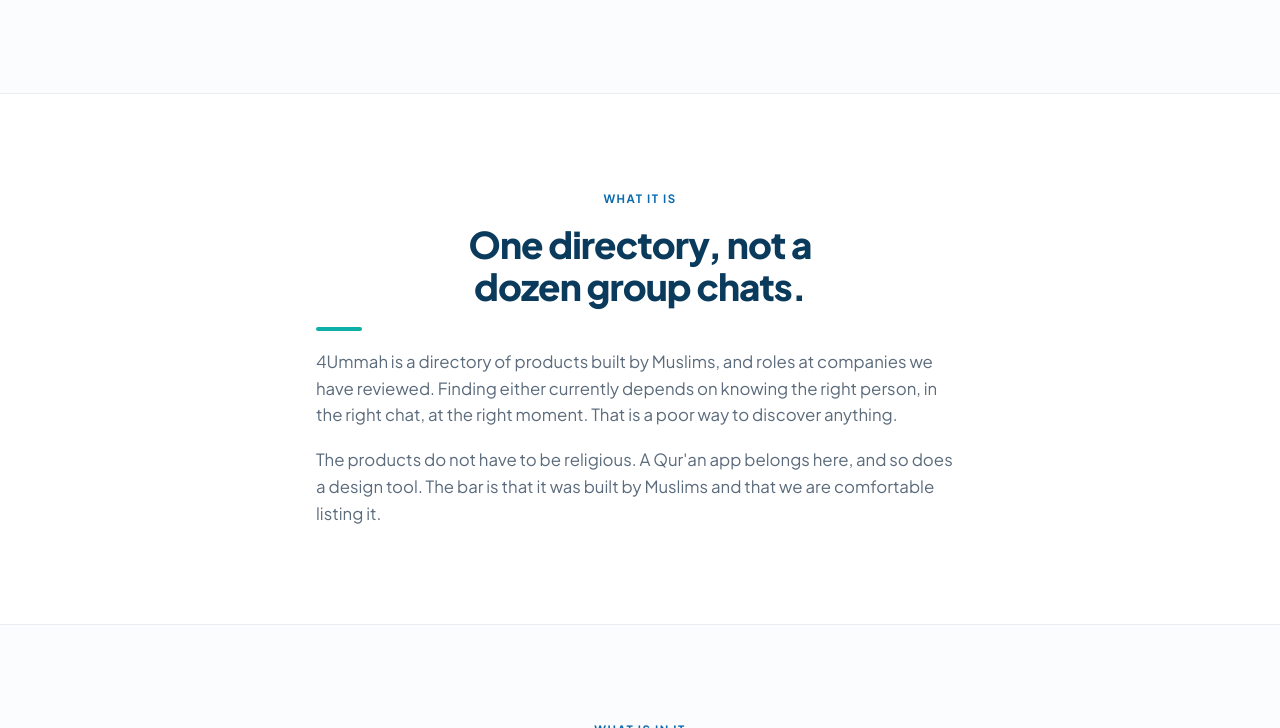
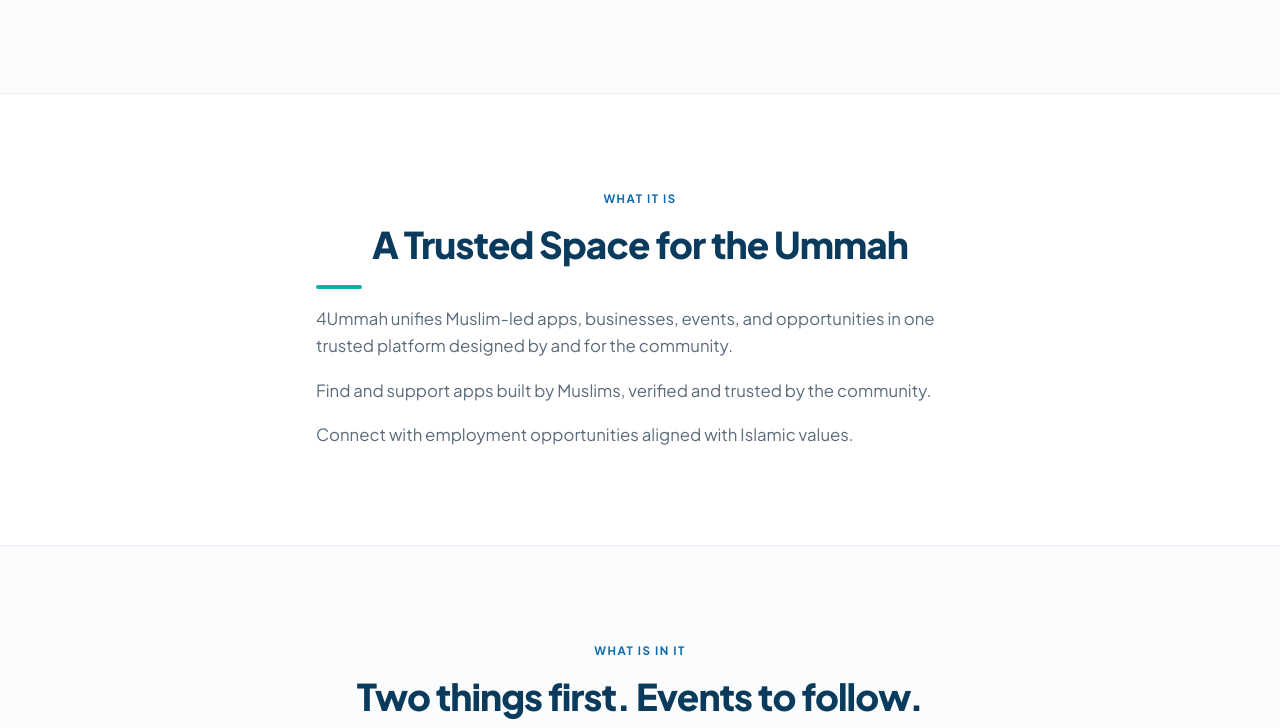
Before and after one commit to taseenw/4ummah-landing, a plain HTML site: page index.html in a window 1280 px wide. Shown: the part 598-1326 px from the top of the page. Drawn offline with Linux system fonts and the light colour scheme.

Commit message:
Rewrite the what it is section
Replaces the directory framing with the trusted space framing agreed with
the team. The heading carries the positioning and the three paragraphs
cover the platform, products and jobs in turn, so the section reads as the
pitch rather than as an explanation of a problem.

Co-Authored-By: Claude Opus 5 <noreply@anthropic.com>
Claude-Session: https://claude.ai/code/session_01XL8qaMW6oLjMGN4YeB4Uac

```diff
--- a/index.html
+++ b/index.html
@@ -75,18 +75,18 @@
   <section class="band" id="what">
     <div class="wrap narrow">
       <p class="eyebrow center">What it is</p>
-      <h2 class="center">One directory, not a dozen group chats.</h2>
+      <h2 class="center">A Trusted Space for the Ummah</h2>
       <div class="rule" aria-hidden="true"></div>
       <p class="body-lg">
-        4Ummah is a directory of products built by Muslims, and roles at
-        companies we have reviewed. Finding either currently depends on knowing
-        the right person, in the right chat, at the right moment. That is a poor
-        way to discover anything.
+        4Ummah unifies Muslim-led apps, businesses, events, and opportunities in
+        one trusted platform designed by and for the community.
       </p>
       <p class="body-lg">
-        The products do not have to be religious. A Qur&apos;an app belongs here,
-        and so does a design tool. The bar is that it was built by Muslims and
-        that we are comfortable listing it.
+        Find and support apps built by Muslims, verified and trusted by the
+        community.
+      </p>
+      <p class="body-lg">
+        Connect with employment opportunities aligned with Islamic values.
       </p>
     </div>
   </section>
```
